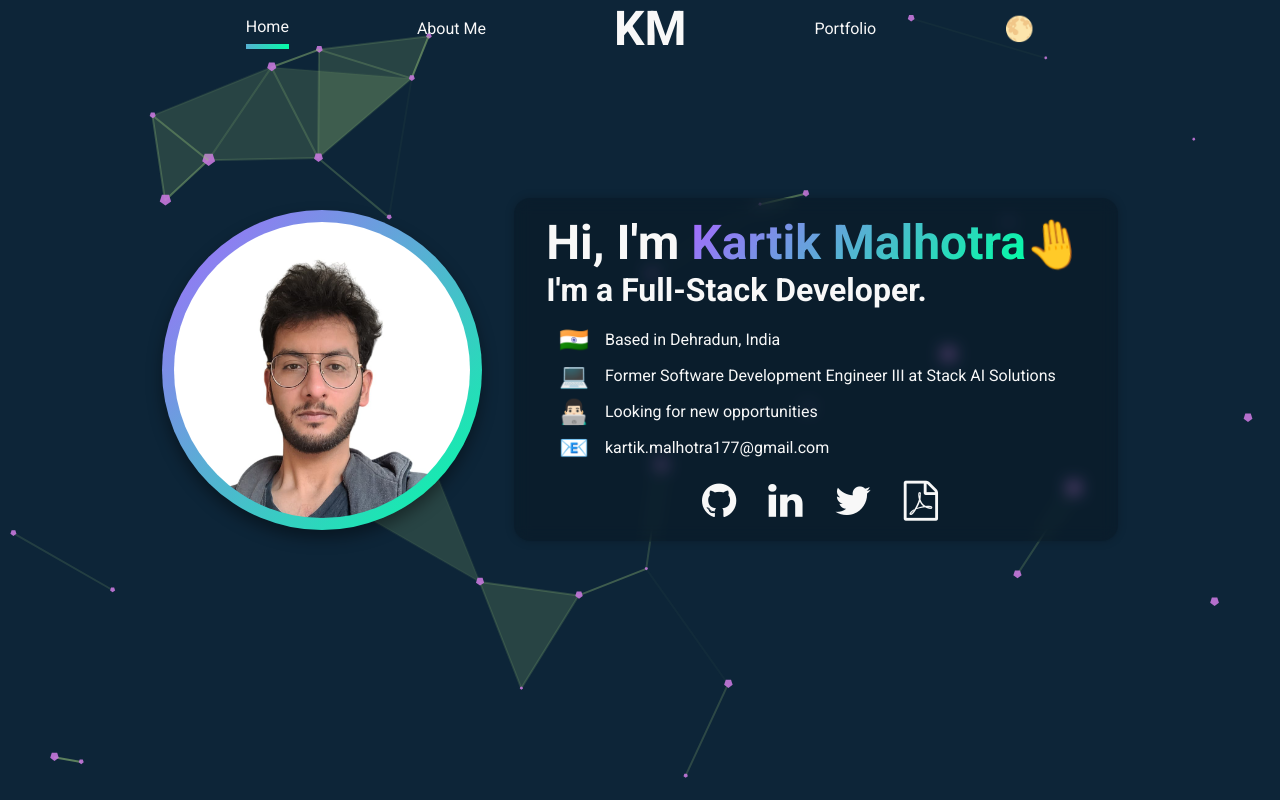
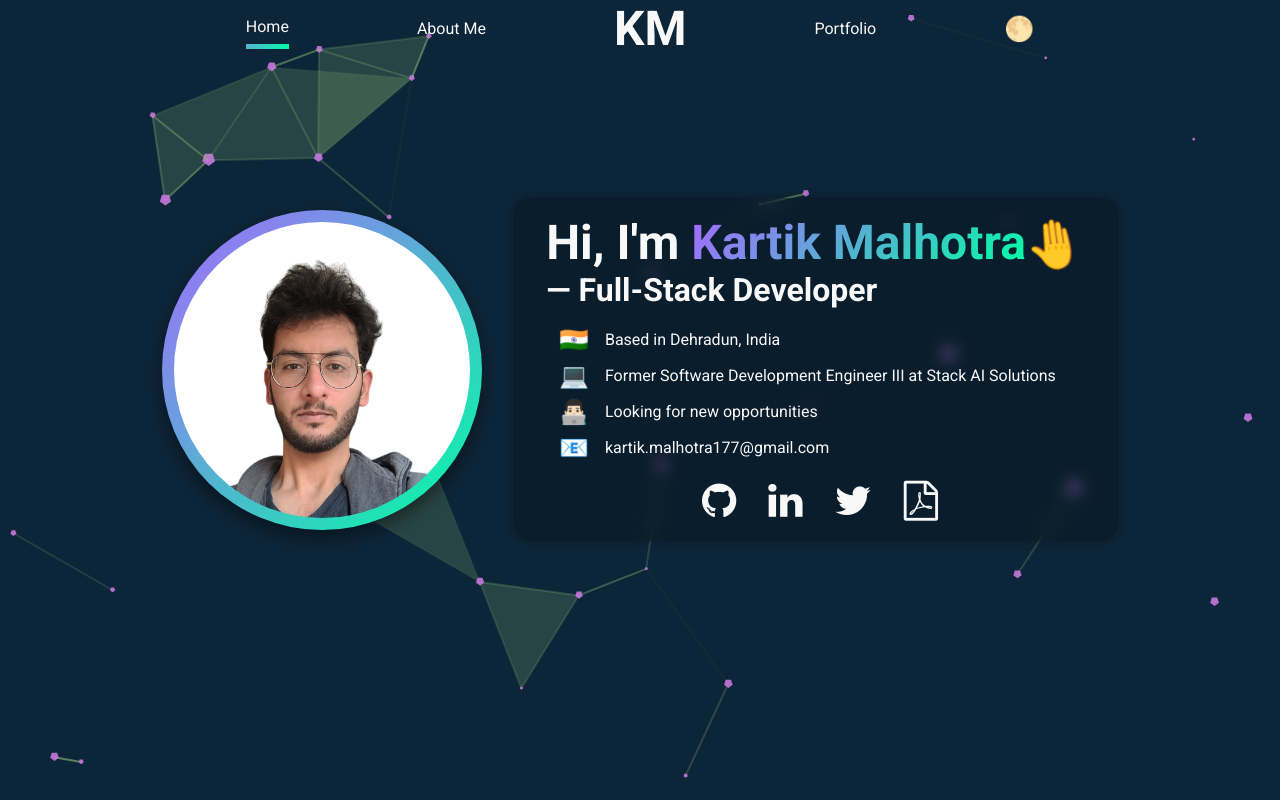
Before and after one commit to kartikmalhotra/kartik-portfolio, a React (Create React App) app: page / in a window 1280 px wide. Built offline with nearby package versions, Linux system fonts and the light colour scheme.

Commit message:
Update portfolio

```diff
--- a/src/assets/info/Info.js
+++ b/src/assets/info/Info.js
@@ -9,7 +9,7 @@ export const info = {
   firstName: 'Kartik Malhotra',
   lastName: '',
   initials: 'KM', // the example uses first and last, but feel free to use three or more if you like.
-  position: 'Full-Stack Developer',
+  position: '— Full-Stack Developer',
   selfPortrait: self, // don't change this unless you want to name your self-portrait in the "img" folder something else!
   gradient: `-webkit-linear-gradient(135deg, ${colors})`, // don't change this either
   baseColor: colors[0],
@@ -77,10 +77,6 @@ export const info = {
   },
   hobbies: [
     {
-      label: 'Singing',
-      emoji: '🎤',
-    },
-    {
       label: 'Photography',
       emoji: '📷',
     },
@@ -113,7 +109,7 @@ export const info = {
       image: hellowoofySchedular,
     },
     {
-      title: 'Selftact',
+      title: 'SelfTact',
       live: "https://apps.apple.com/us/app/selftact-com/id1636946285",
       source: null,
       image: selfTact,
--- a/src/components/home/Home.js
+++ b/src/components/home/Home.js
@@ -54,9 +54,9 @@ export default function Home({ darkMode }) {
           >
             {info.firstName}
           </span>
-          <span className={Style.hand}>🤚</span>
+          <span className={Style.hand}> 🤚</span>
         </h1>
-        <h2>I'm a {info.position}.</h2>
+        <h2>{info.position}</h2>
         <Box component={'ul'} p={'0.8rem'}>
           {info.miniBio.map((bio, index) => (
             <EmojiBullet key={index} emoji={bio.emoji} text={bio.text} />
```
